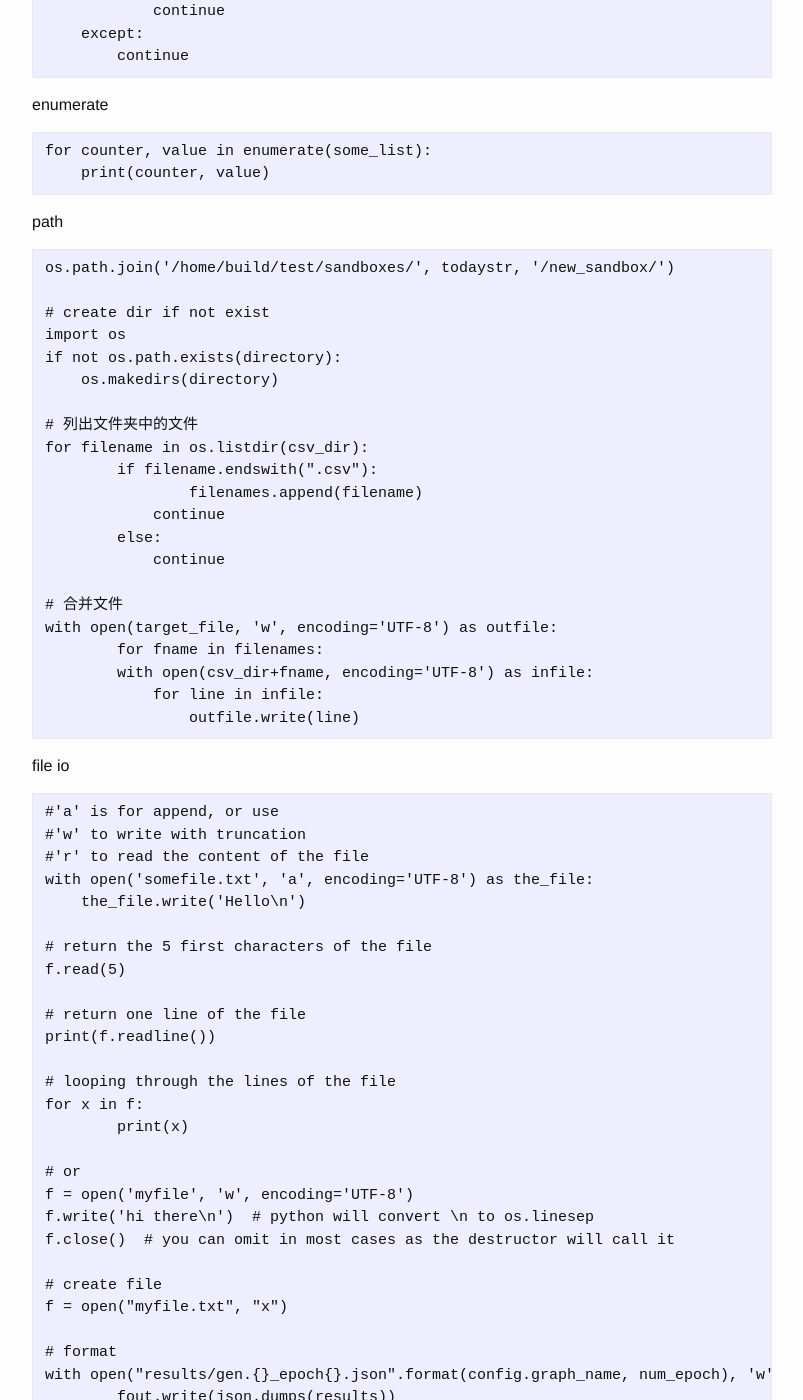
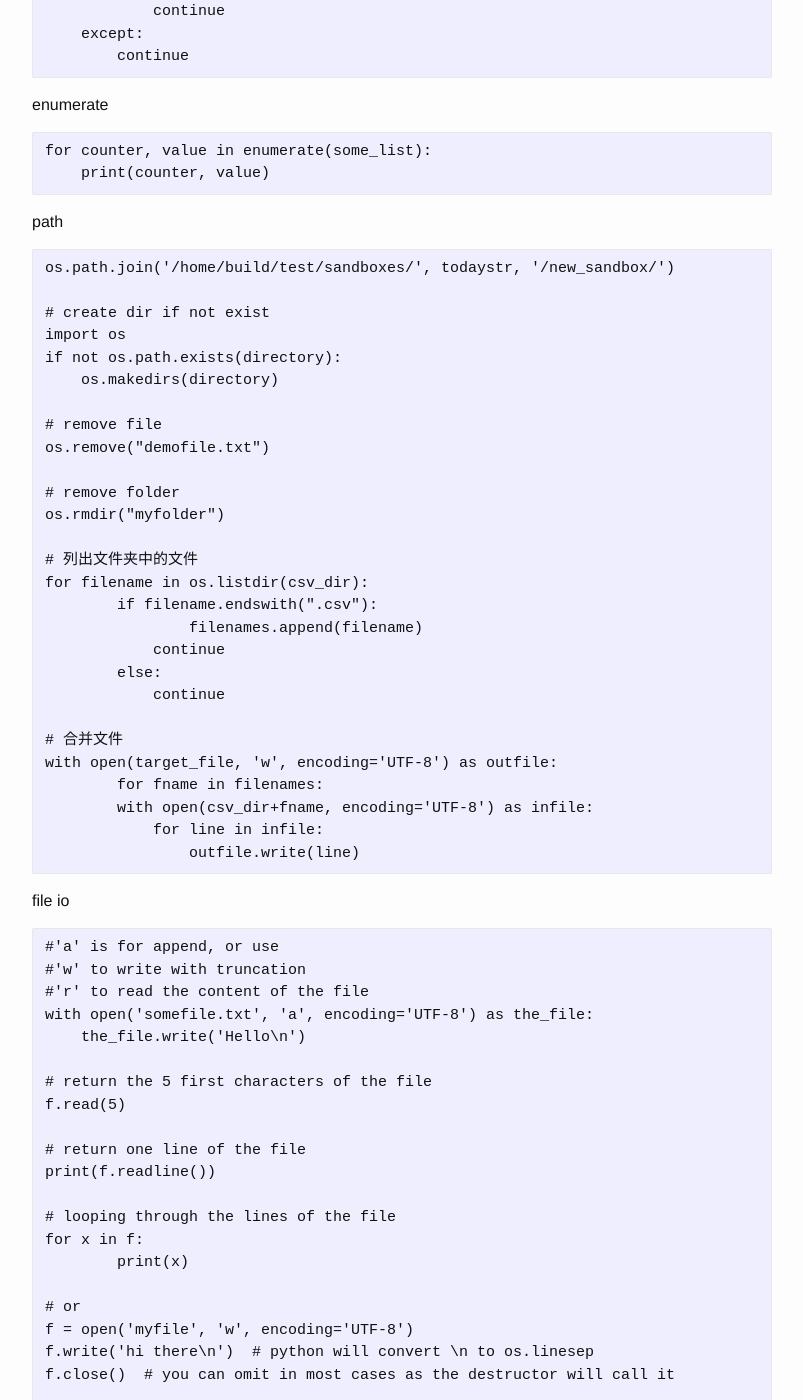
Before and after one commit to josephstalin117/josephstalin117.github.io, a Jekyll site: the page built from _posts/2017-08-10-python.markdown, in a window 1280 px wide and 1400 px high, scrolled down 8446 px. Shown: the whole window, without its empty margins (238-1041 px from the left). Built offline with Jekyll 4.4.1, drawn with Linux system fonts in a browser that asks for light colours.

Commit message:
add python file remove function

```diff
--- a/_posts/2017-08-10-python.markdown
+++ b/_posts/2017-08-10-python.markdown
@@ -411,6 +411,12 @@ import os
 if not os.path.exists(directory):
     os.makedirs(directory)
 
+# remove file
+os.remove("demofile.txt")
+
+# remove folder
+os.rmdir("myfolder")
+
 # 列出文件夹中的文件
 for filename in os.listdir(csv_dir):
 	if filename.endswith(".csv"):
```
